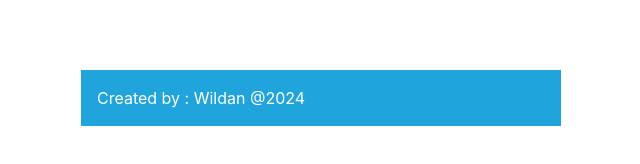
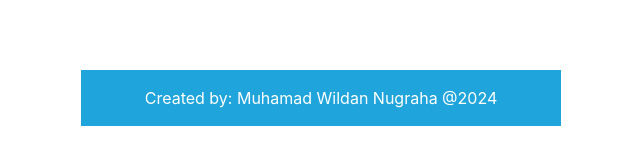
Before and after one commit to LonerMan-99/BTPN-test, a Next.js app: page / in a window 1280 px wide. Shown: the part 674-838 px from the top of the page, without its empty margins (319-959 px from the left). Built offline with nearby package versions, Linux system fonts and the light colour scheme; no server answers.

Commit message:
adjust footer & header

```diff
--- a/src/components/footer/footer.tsx
+++ b/src/components/footer/footer.tsx
@@ -3,8 +3,10 @@ import React from "react";
 
 const Footer = () => {
  return (
-  <Box bg="#20A4DC" w="100%" p={4} color="white">
-   <Text>Created by : Wildan @2024</Text>
+  <Box bg="#20A4DC">
+   <Box maxW={480} margin="0 auto" p={4} color="white" textAlign="center">
+    <Text>Created by: Muhamad Wildan Nugraha @2024</Text>
+   </Box>
   </Box>
  );
 };
--- a/src/components/header/header.tsx
+++ b/src/components/header/header.tsx
@@ -20,8 +20,10 @@ const Header = ({
  const router = useRouter();
 
  return (
+  <Box bg="#20A4DC">
    <Box
-   bg="#20A4DC"
+    maxWidth={480}
+    margin="0 auto"
     w="100%"
     p={4}
     color="white"
@@ -51,6 +53,7 @@ const Header = ({
      />
     )}
    </Box>
+  </Box>
  );
 };
 
```
Lines whose indentation alone changed are shown as unchanged.
